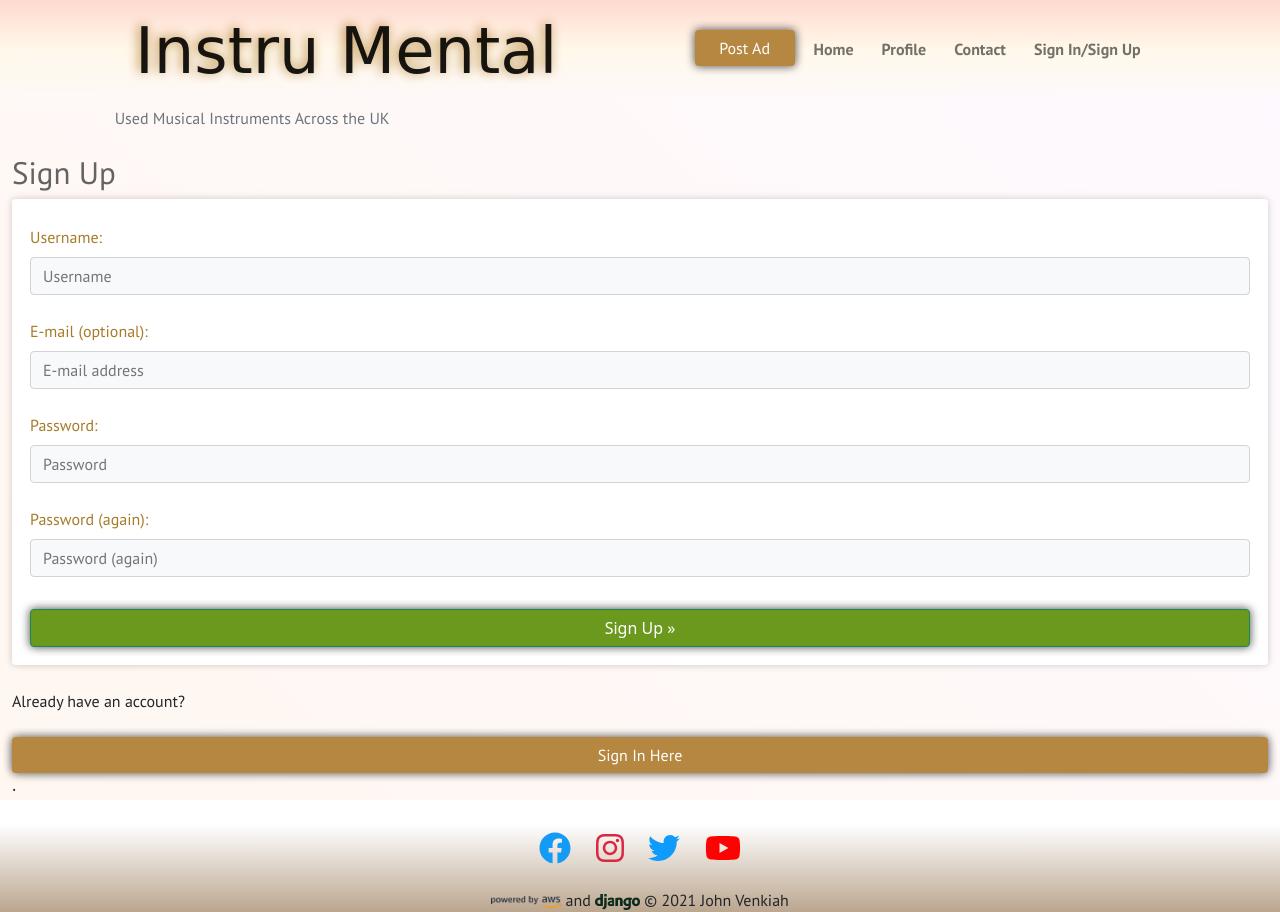
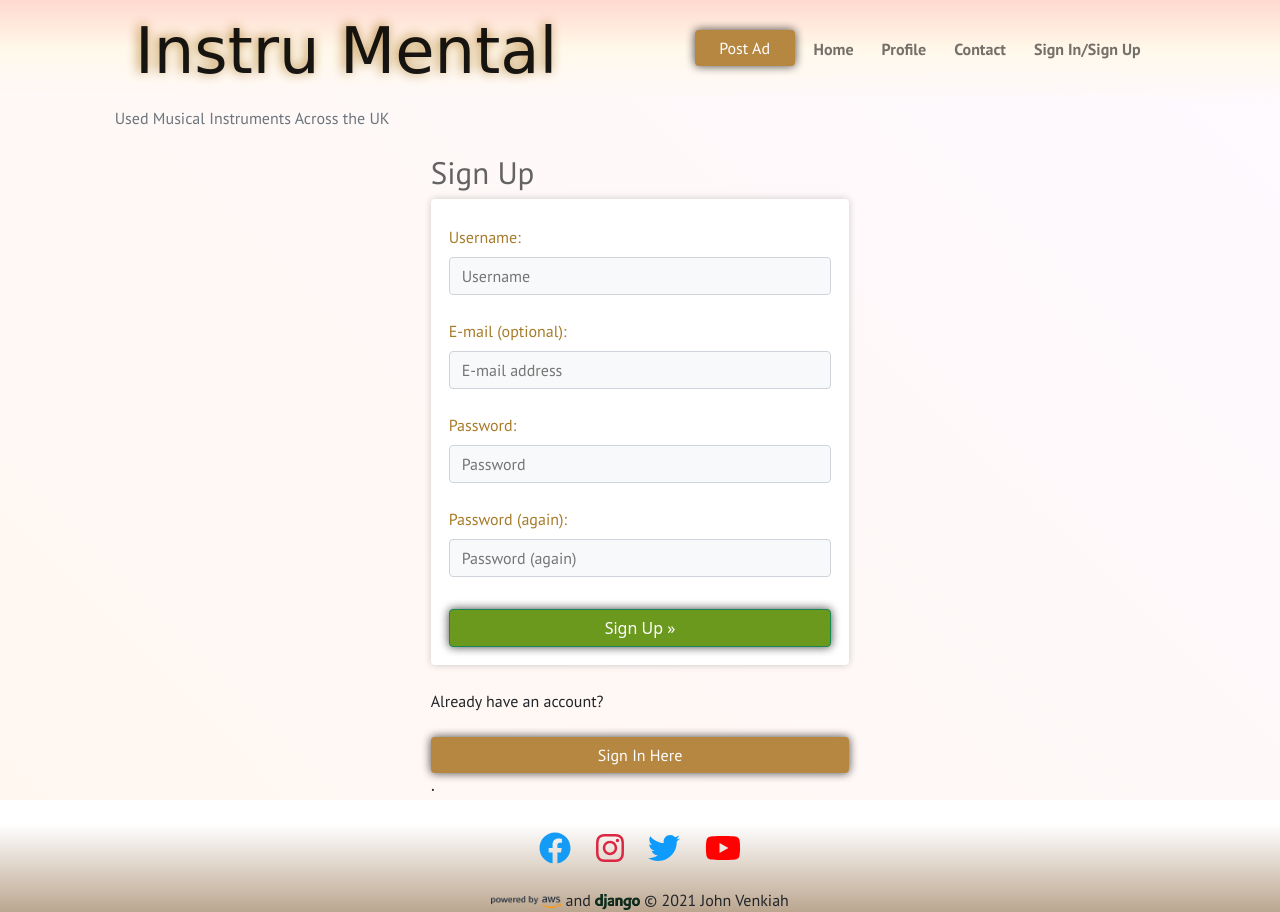
Before and after one commit to johnvenkiah/CI_PP4_John_Venkiah, a Django app: page /accounts/signup/ in a window 1280 px wide. Run offline with Django 3.2, Linux system fonts and the light colour scheme; some web fonts are replaced.

Commit message:
add screenshot of home to readme, change layout for large screens, signup page

```diff
--- a/templates/account/signup.html
+++ b/templates/account/signup.html
@@ -6,7 +6,7 @@
 
 {% block content %}
 <div class="container-fluid">
-    <div class="col mx-auto">
+    <div class="col col-md-8 col-lg-4 mx-auto">
                     <h2>{% trans "Sign Up" %}</h2>
 
                     <form class="signup post-ad-form d-grid" id="signup_form" method="post" action="{% url 'account_signup' %}">
```
Also changed, not shown: README.md, db.sqlite3, 1 other file.
